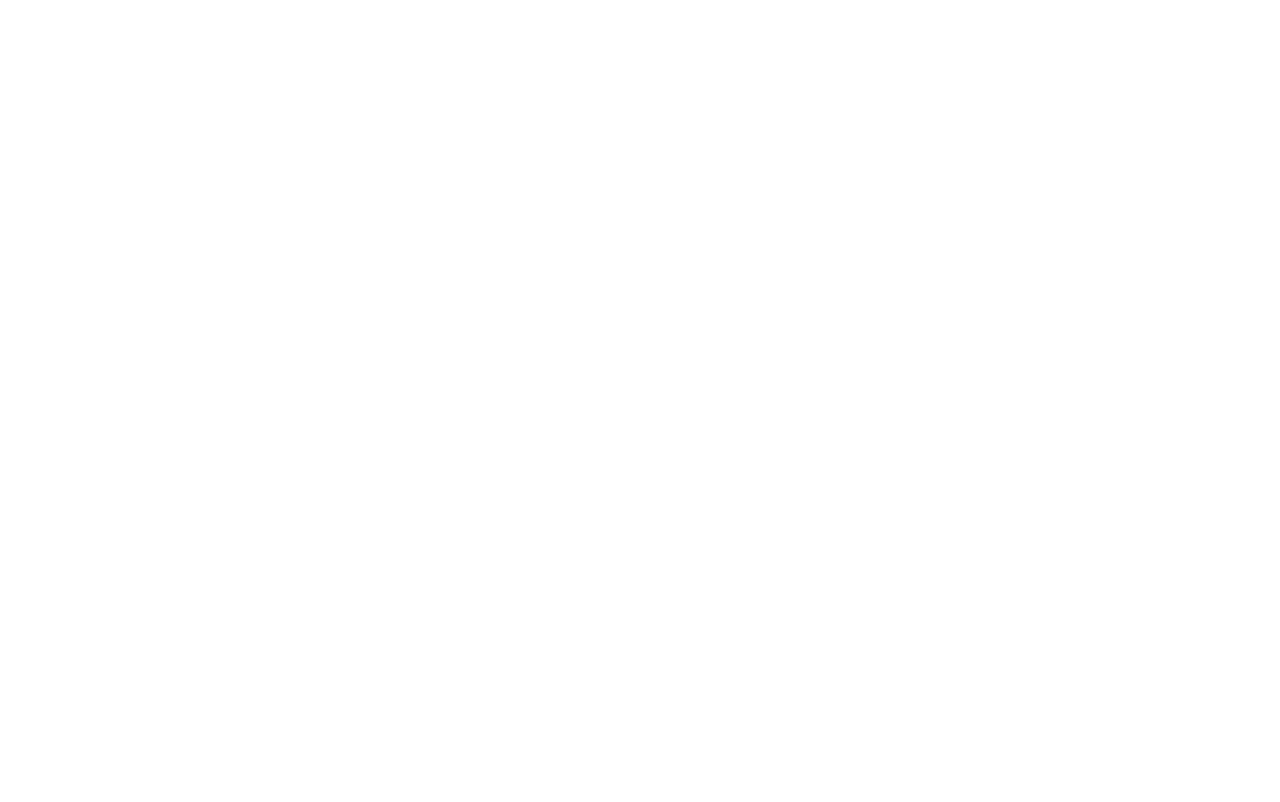
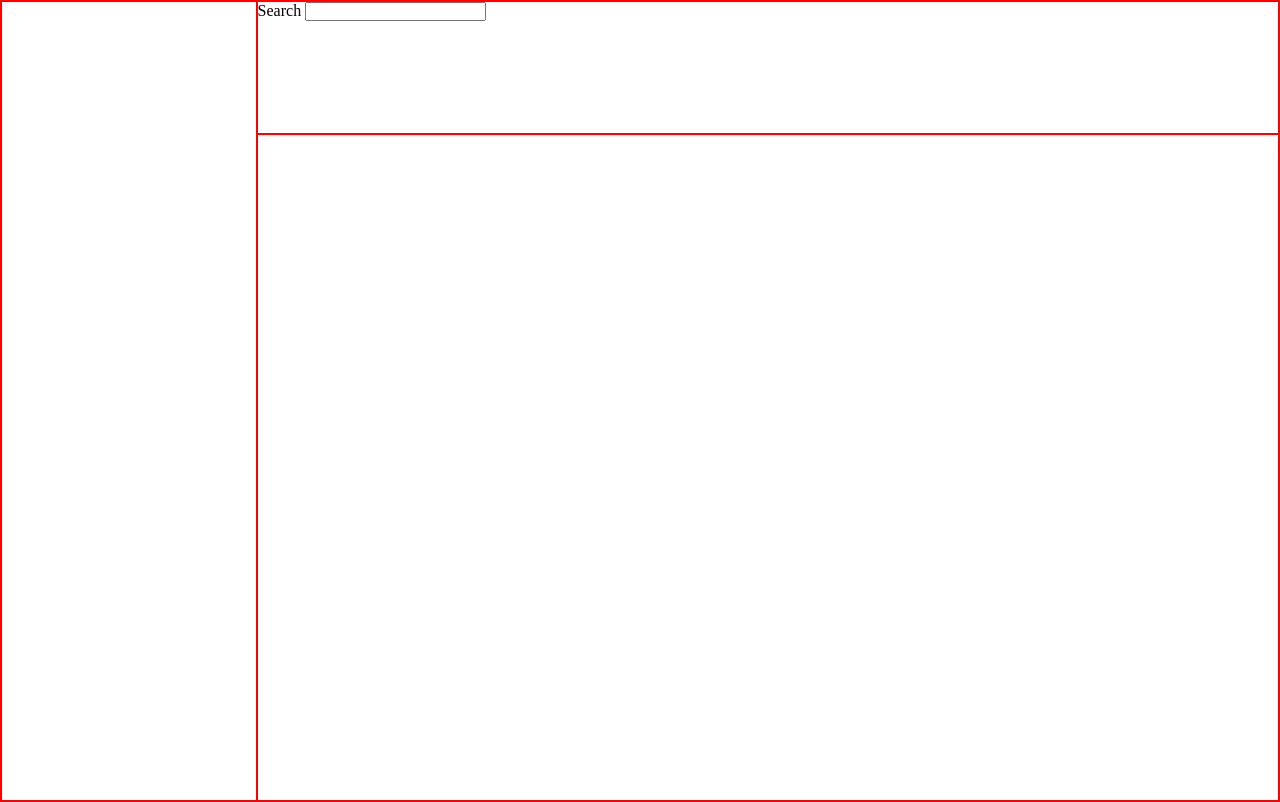
Before and after one commit to v6lurkoer/dashbaord, a plain HTML site: page index.html in a window 1280 px wide. Drawn offline with Linux system fonts and the light colour scheme.

Commit message:
General layout created

```diff
--- a/index.html
+++ b/index.html
@@ -3,10 +3,19 @@
   <head>
     <title>Template</title>
     <meta charset="UTF-8"/>
-<!--    <link href="./style.css" rel="stylesheet"/>-->
+    <link href="./style.css" rel="stylesheet"/>
 <!--    <script src="./script.js" defer></script>-->
   </head>
   <body>
-
+    <div id="container">
+      <header>
+        <label for="search">Search</label>
+        <input type="search" id="search" name="search"/>
+      </header>
+      <div id="sidebar">
+      </div>
+      <div id="main">
+      </div>
+    </div>
   </body>
 </html>
--- a/style.css
+++ b/style.css
@@ -0,0 +1,41 @@
+* {
+  margin: 0;
+  padding: 0;
+}
+
+:root {
+  font-size: 16px;
+}
+
+html,
+body {
+  height: 100%;
+}
+
+div,
+header {
+  border: solid 1px red;
+}
+
+#container {
+  height: 100%;
+  display: grid;
+  grid-template-rows: 1fr 5fr;
+  grid-template-columns: 1fr 4fr;
+  grid-template-areas:
+    "b a a"
+    "b c c"
+    "b c c";
+}
+
+header {
+  grid-area: a;
+}
+
+#sidebar {
+  grid-area: b;
+}
+
+#main {
+  grid-area: c;
+}
```
